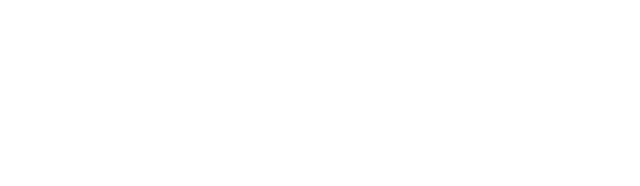
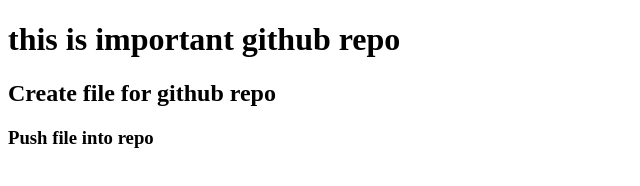
Before and after one commit to Mahade-786/my-third-repo, a plain HTML site: page index.html in a window 1280 px wide. Shown: the whole page, without its empty margins (0-640 px from the left). Drawn offline with Linux system fonts and the light colour scheme.

Commit message:
Added Header

```diff
--- a/index.html
+++ b/index.html
@@ -6,6 +6,8 @@
     <title>My third github repo</title>
 </head>
 <body>
-
+    <h1>this is important github repo</h1>
+    <h2>Create file for github repo</h2>
+    <h3>Push file into repo</h3>
 </body>
 </html>
```
